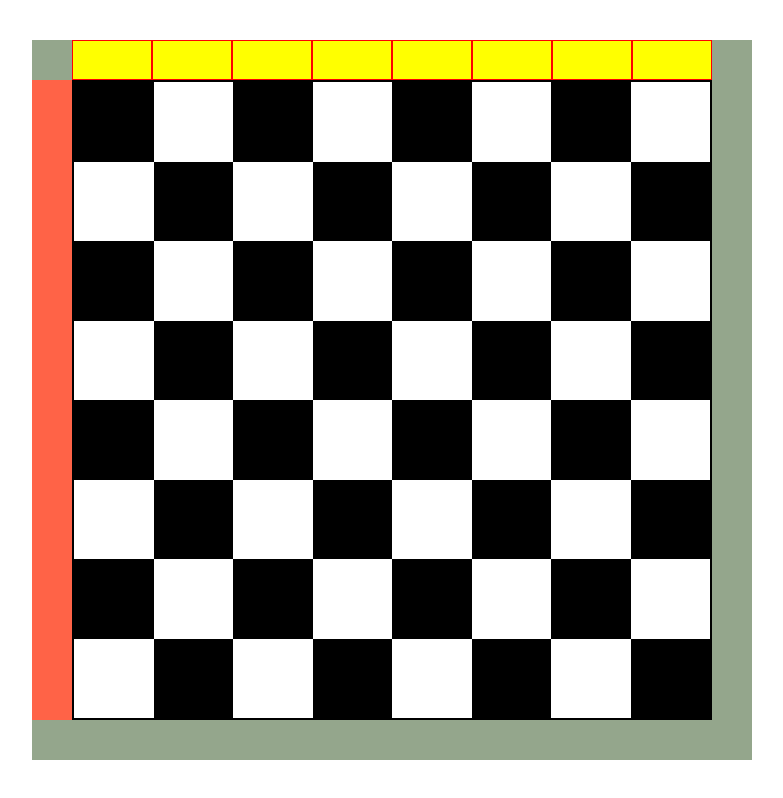
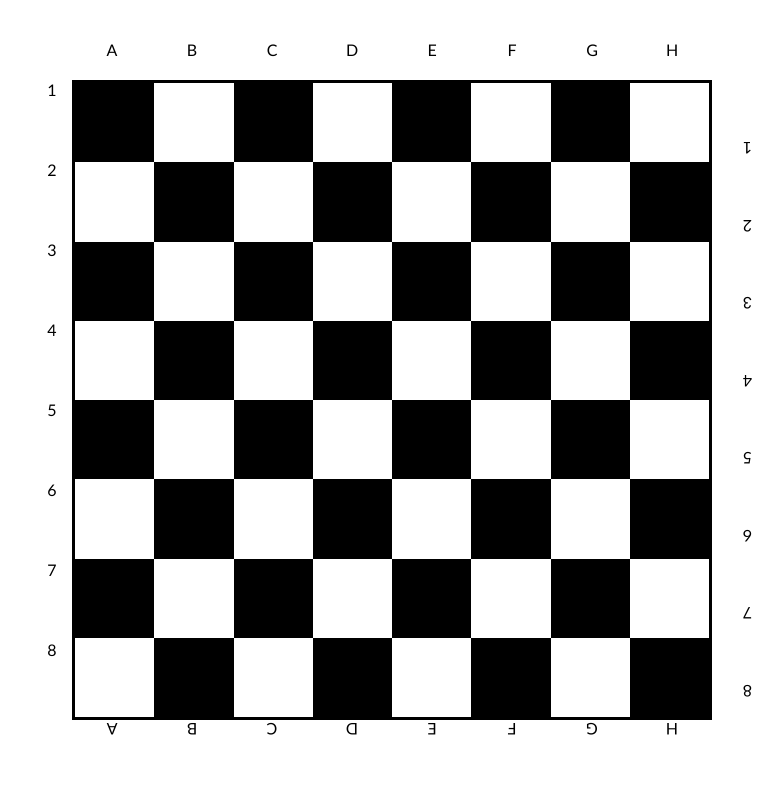
Before and after one commit to Belendor/JS-chess-board, a plain HTML site: page index.html in a window 1280 px wide. Shown: the whole page, without its empty margins (248-1031 px from the left). Drawn offline with Linux system fonts and the light colour scheme.

Commit message:
board commit

```diff
--- a/css/chess.css
+++ b/css/chess.css
@@ -3,14 +3,13 @@
     width: 80vmin;
     height: 80vmin;
     margin: 10vmin calc(50% - 40vmin);
-    border: 2px solid black;
+    border: solid black;
     background-color: seashell;
 }
 .game{
     display: inline-block;
     width: 90vmin;
     height: 90vmin;
-    background-color: rgba(43, 78, 27, 0.5);
     position: absolute;
     top: 0;
     left: 0;
@@ -20,7 +19,6 @@
 
 .topBorder{
     display: inline-block;
-    background-color: tomato;
     width: 80vmin;
     height: 5vmin;
     margin-left: calc(50% - 40vmin);
@@ -29,12 +27,44 @@
 .leftBorder{
     height: 80vmin;
     width: 5vmin;
-    background-color: tomato;
 }
 
 .topBox{
     display: inline-block;
     height: 100%;
-    background-color: yellow;
-    border: 1px solid red;
+    text-align: center;
 }
+.leftBorder{
+    display: inline-block;
+    text-align: center;
+}
+.rightBottom{
+    display: inline-block;
+}
+.bottomBorder{
+    display: inline-block;
+    height: 5vmin;
+    width: 80vmin;
+    position: absolute;
+    bottom: 0;
+    left: 0;
+    margin-left: calc(50% - 40vmin);
+}
+    .bottomBox{
+        display: inline-block;
+        text-align: center;
+        transform: rotate(180deg);
+    }
+.rightBorder{
+    display: inline-block;
+    width: 5vmin;
+    height: 80vmin;
+    position: absolute;
+    top: 0;
+    margin-top: 5vmin;
+    padding-bottom: 2.5vmin;
+
+}
+.rightBox{
+    transform: rotate(180deg);
+}
--- a/js/chess.js
+++ b/js/chess.js
@@ -1,11 +1,11 @@
 "use strict";
-
+let wordList = ["A", "B", "C", "D", "E", "F", "G", "H", "I", "J", "K", "L", "M", "N", "O", "P", "Q", "R", "S", "T", "U", "V", "W", "X", "Y", "Z"]
 const board = document.querySelector(".board");
 
 const topBorder = document.querySelector(".topBorder");
-// const rightBorder = document.querySelector(".rightBorder");
-// const bottomBorder = document.querySelector(".bottomBorder");
-// const leftBorder = document.querySelector(".leftBorder");
+const leftBorder = document.querySelector(".leftBorder");
+const rightBorder = document.querySelector(".rightBorder");
+const bottomBorder = document.querySelector(".bottomBorder");
 
 let color1 = "black"
 let color2 = "white"
@@ -17,6 +17,9 @@ const row = 8;
 let colorSwitcher = ""
 let HTML = ""
 let TOP = ""
+let LEFT = ""
+let RIGHT = ""
+let BOTTOM = ""
 
 for (let i = 0; i<row;i++){
    let box ="";
@@ -37,13 +40,28 @@ for (let i = 0; i<row;i++){
                  style="height: calc(100% / ${row}">${box}</div>`
 
    box = "";
+
+
+   LEFT += `<div class="leftBox" style="height: calc(100% / ${column})">${(i+1)}</div>`
+   RIGHT += `<div class="rightBox" style="height: calc(100% / ${column})">${(i+1)}</div>`
 }
 
 
+
 for(let i = 0; i<column; i++){
-    TOP +=  `<div class="topBox" style="width: calc(100% / ${column})"></div>`
+   let wordCounter = wordList[i]
+   if(i>=26){
+         for (let j = 0; j<Math.floor(26/26); j++){
+            wordCounter = wordList[j]+wordList[i-26]
+         }
+   }
+    TOP +=  `<div class="topBox" style="width: calc(100% / ${column})">${wordCounter}</div>`
+    BOTTOM +=  `<div class="bottomBox" style="width: calc(100% / ${column})">${wordCounter}</div>`
 }
 
 
 board.innerHTML = HTML
 topBorder.innerHTML = TOP
+leftBorder.innerHTML = LEFT
+rightBorder.innerHTML = RIGHT
+bottomBorder.innerHTML = BOTTOM
```
